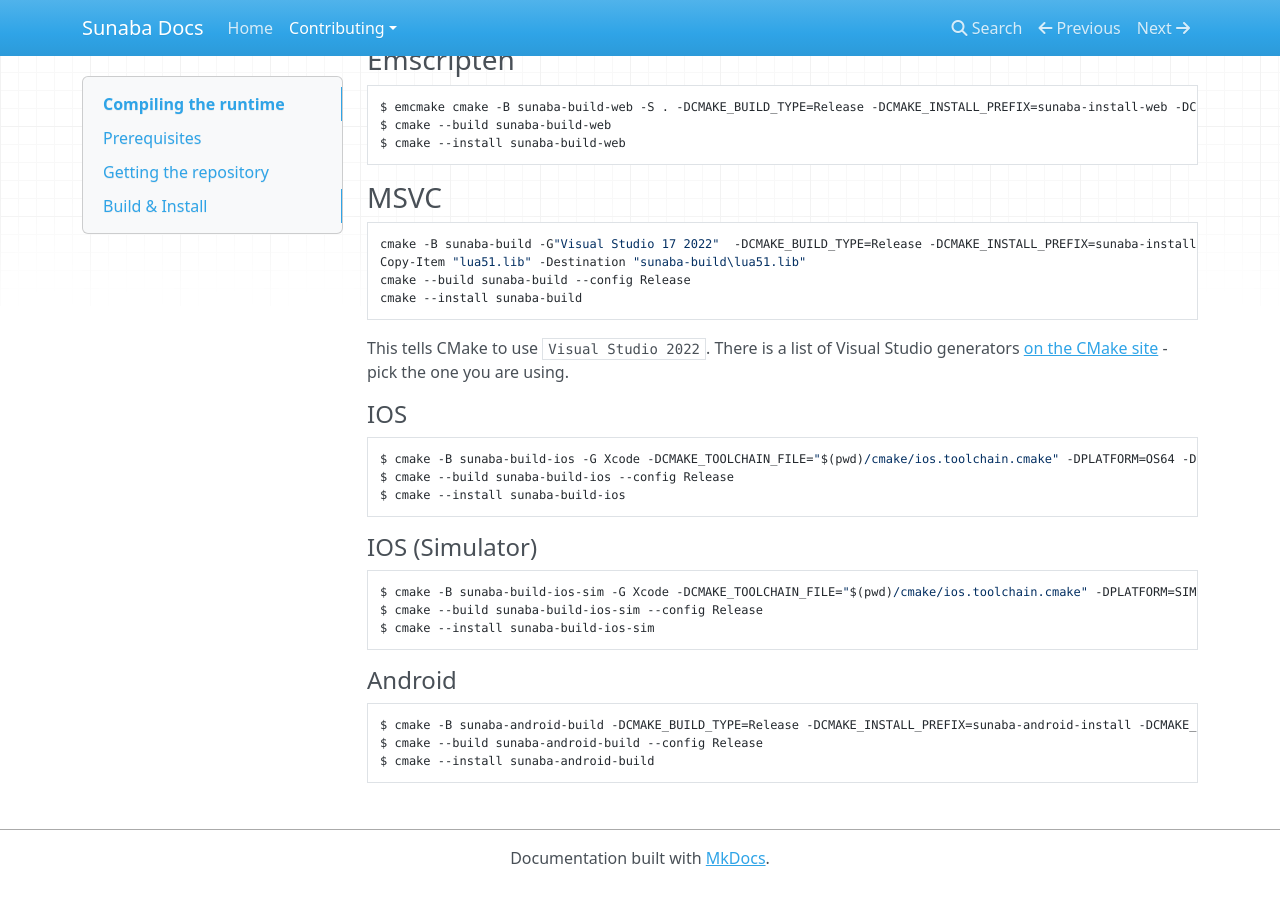
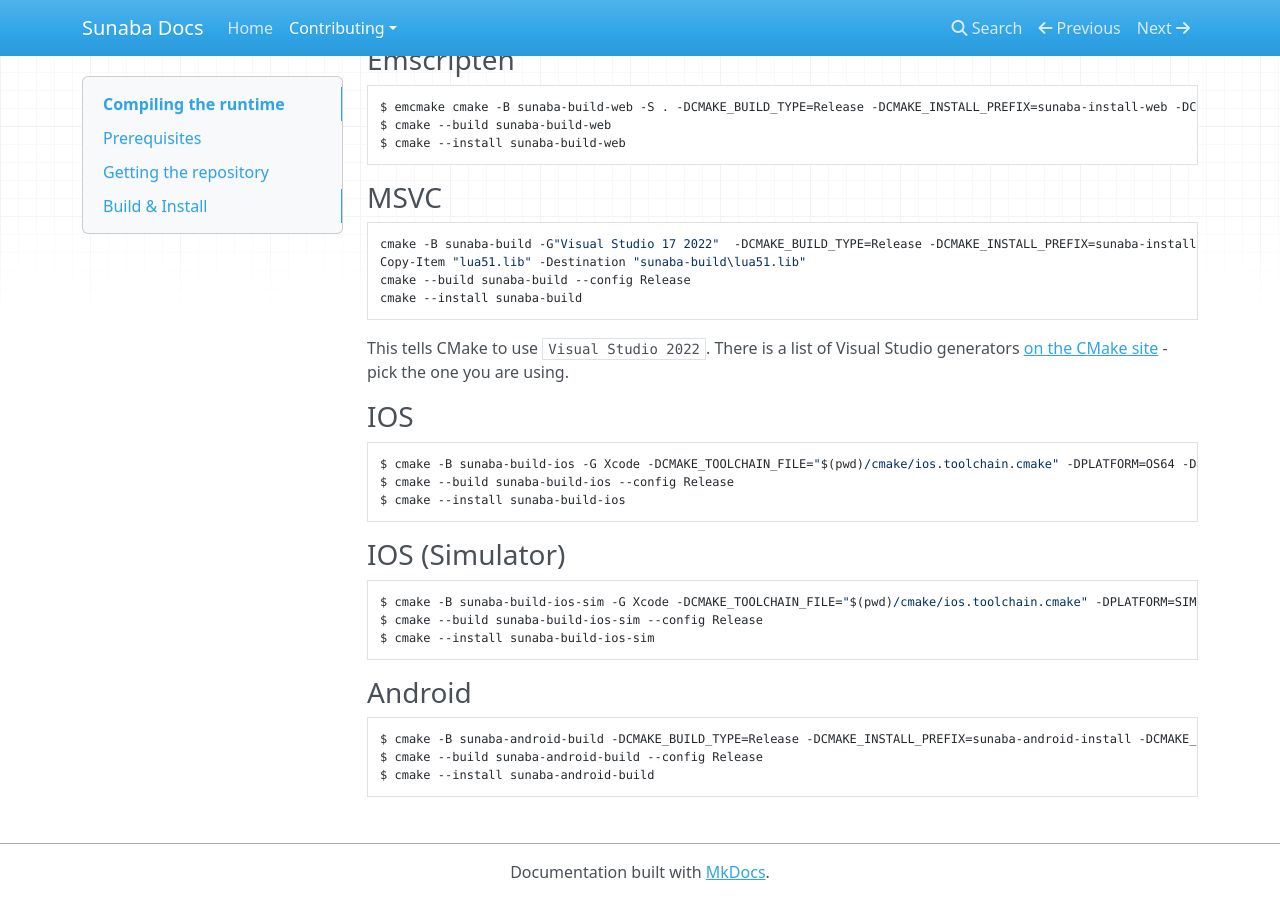
Before and after one commit to sunabagg/sunaba-docs, an MkDocs documentation site: the page built from docs/contributing/compile-runtime.md, in a window 1280 px wide and 900 px high, scrolled down 734 px. Built offline with MkDocs 1.6.1, drawn with Linux system fonts in a browser that asks for light colours; nearby versions of some CDN libraries.

````diff
--- a/docs/contributing/compile-runtime.md
+++ b/docs/contributing/compile-runtime.md
@@ -50,7 +50,7 @@ cmake --install sunaba-build
 
 This tells CMake to use `Visual Studio 2022`. There is a list of Visual Studio generators [on the CMake site](https://cmake.org/cmake/help/latest/manual/cmake-generators.7.html#visual-studio-generators) - pick the one you are using.
 
-#### IOS
+### IOS
 
 ```sh
 $ cmake -B sunaba-build-ios -G Xcode -DCMAKE_TOOLCHAIN_FILE="$(pwd)/cmake/ios.toolchain.cmake" -DPLATFORM=OS64 -DIPHONEOS_DEPLOYMENT_TARGET=18.5 -DCMAKE_BUILD_TYPE=Release -DCMAKE_INSTALL_PREFIX=sunaba-install-ios .
@@ -58,7 +58,7 @@ $ cmake --build sunaba-build-ios --config Release
 $ cmake --install sunaba-build-ios
 ```
 
-#### IOS (Simulator)
+### IOS (Simulator)
 
 ```sh
 $ cmake -B sunaba-build-ios-sim -G Xcode -DCMAKE_TOOLCHAIN_FILE="$(pwd)/cmake/ios.toolchain.cmake" -DPLATFORM=SIMULATORARM64 -DIPHONEOS_DEPLOYMENT_TARGET=18.5 -DCMAKE_BUILD_TYPE=Release -DCMAKE_INSTALL_PREFIX=sunaba-install-ios-sim .
@@ -66,7 +66,7 @@ $ cmake --build sunaba-build-ios-sim --config Release
 $ cmake --install sunaba-build-ios-sim
 ```
 
-#### Android
+### Android
 
 ```sh
 $ cmake -B sunaba-android-build -DCMAKE_BUILD_TYPE=Release -DCMAKE_INSTALL_PREFIX=sunaba-android-install -DCMAKE_SYSTEM_NAME=Android -DCMAKE_ANDROID_NDK=/path/to/android/ndk -DCMAKE_ANDROID_ARCH_ABI=arm64-v8a
````
